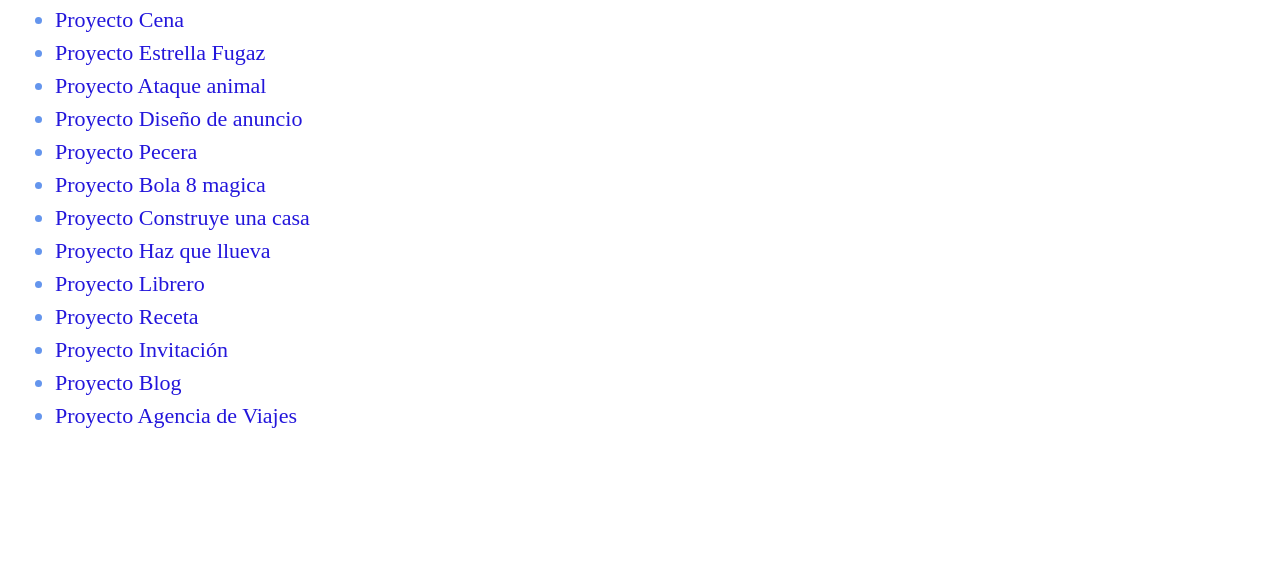
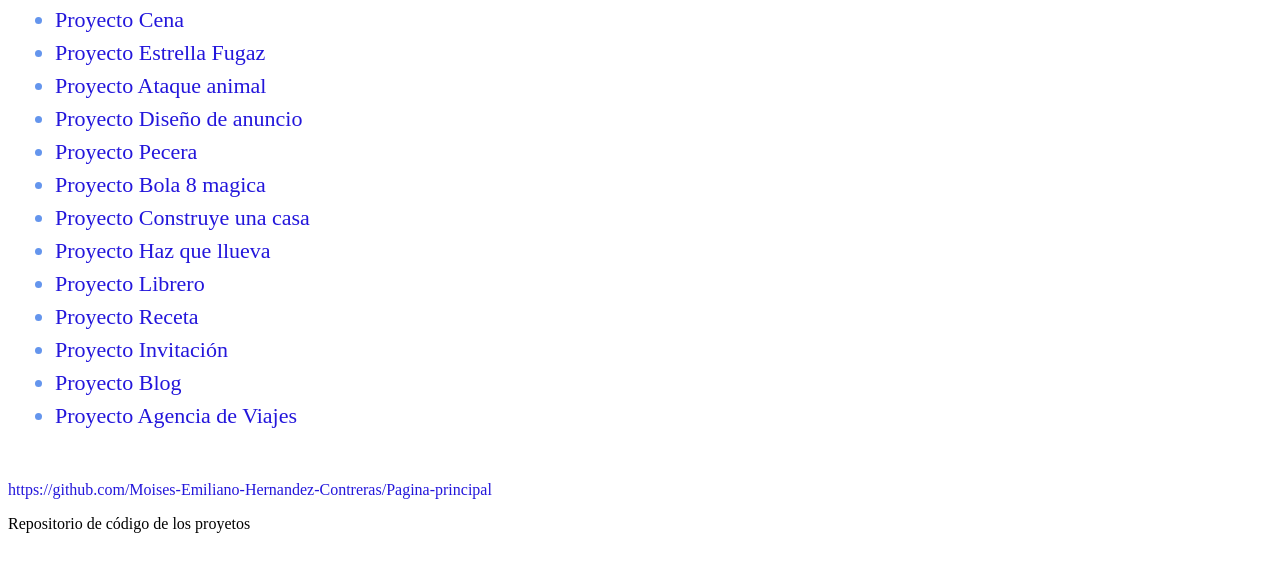
Before and after one commit to Moises-Emiliano-Hernandez-Contreras/Pagina-principal, a plain HTML site: page index.html in a window 1280 px wide. Shown: the part 145-716 px from the top of the page. Drawn offline with Linux system fonts and the light colour scheme.

Commit message:
Add files via upload

```diff
--- a/index.html
+++ b/index.html
@@ -26,5 +26,8 @@
         <li><a href="./Blog/index.html">Proyecto Blog</a></li>
         <li><a href="./agencia-de-viajes/index.html">Proyecto Agencia de Viajes</a></li>
     </ul>
+    <br><br>
+    <a href="https://github.com/Moises-Emiliano-Hernandez-Contreras/Pagina-principal">https://github.com/Moises-Emiliano-Hernandez-Contreras/Pagina-principal</a>
+    <p>Repositorio de código de los proyetos</p>
 </body>
 </html>
```
Also changed, not shown: style.css (line endings or trailing spaces).
